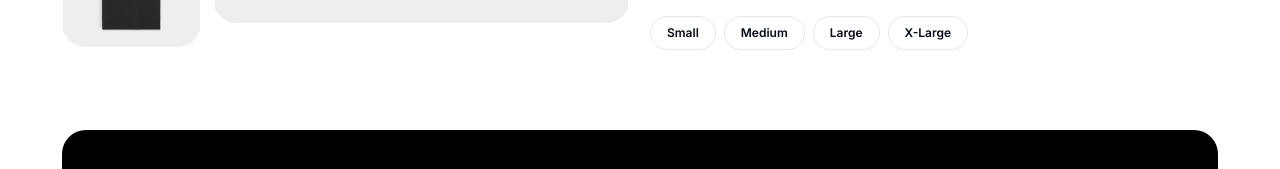
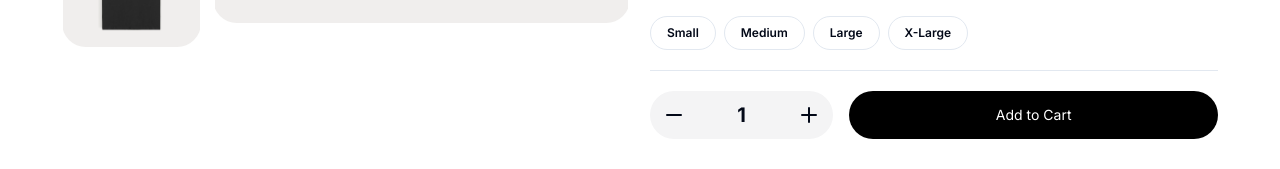
Before and after one commit to mehmetext/ecommerce-template-next, a Next.js app: page /product/example in a window 1280 px wide. Shown: the part 631-800 px from the top of the page. Built offline with nearby package versions, Linux system fonts and the light colour scheme; no server answers; a web font is replaced by a local one.

Commit message:
Update ProductTop.tsx

```diff
--- a/src/app/(site)/product/[slug]/components/ProductTop.tsx
+++ b/src/app/(site)/product/[slug]/components/ProductTop.tsx
@@ -1,8 +1,9 @@
 "use client";
 
 import { Badge } from "@/components/ui/badge";
+import { Button } from "@/components/ui/button";
 import { cn } from "@/lib/utils";
-import { Check, Star, StarHalf } from "lucide-react";
+import { Check, Minus, Plus, Star, StarHalf } from "lucide-react";
 import Image from "next/image";
 import React, { useState } from "react";
 
@@ -11,6 +12,7 @@ const exampleColors = ["red", "blue", "green"];
 export default function ProductTop() {
   const [selectedColor, setSelectedColor] = useState<string | null>(null);
   const [size, setSize] = useState<string | null>(null);
+  const [quantity, setQuantity] = useState<number>(1);
 
   return (
     <section className="container flex flex-col md:flex-row gap-5">
@@ -120,6 +122,35 @@ export default function ProductTop() {
             ))}
           </div>
         </div>
+        <div className="h-px w-full bg-border" />
+        <div className="flex gap-4">
+          <div className="w-1/3 flex items-center justify-between bg-zinc-100 rounded-full">
+            <Button
+              onClick={() => {
+                setQuantity(quantity > 1 ? quantity - 1 : 1);
+              }}
+              className="h-12 w-12"
+              size="icon"
+              variant="ghost"
+            >
+              <Minus />
+            </Button>
+            <p className="text-xl font-bold">{quantity}</p>
+            <Button
+              onClick={() => {
+                setQuantity(quantity + 1);
+              }}
+              className="h-12 w-12"
+              size="icon"
+              variant="ghost"
+            >
+              <Plus />
+            </Button>
+          </div>
+          <Button className="w-2/3 h-12" size="lg">
+            Add to Cart
+          </Button>
+        </div>
       </div>
     </section>
   );
```
